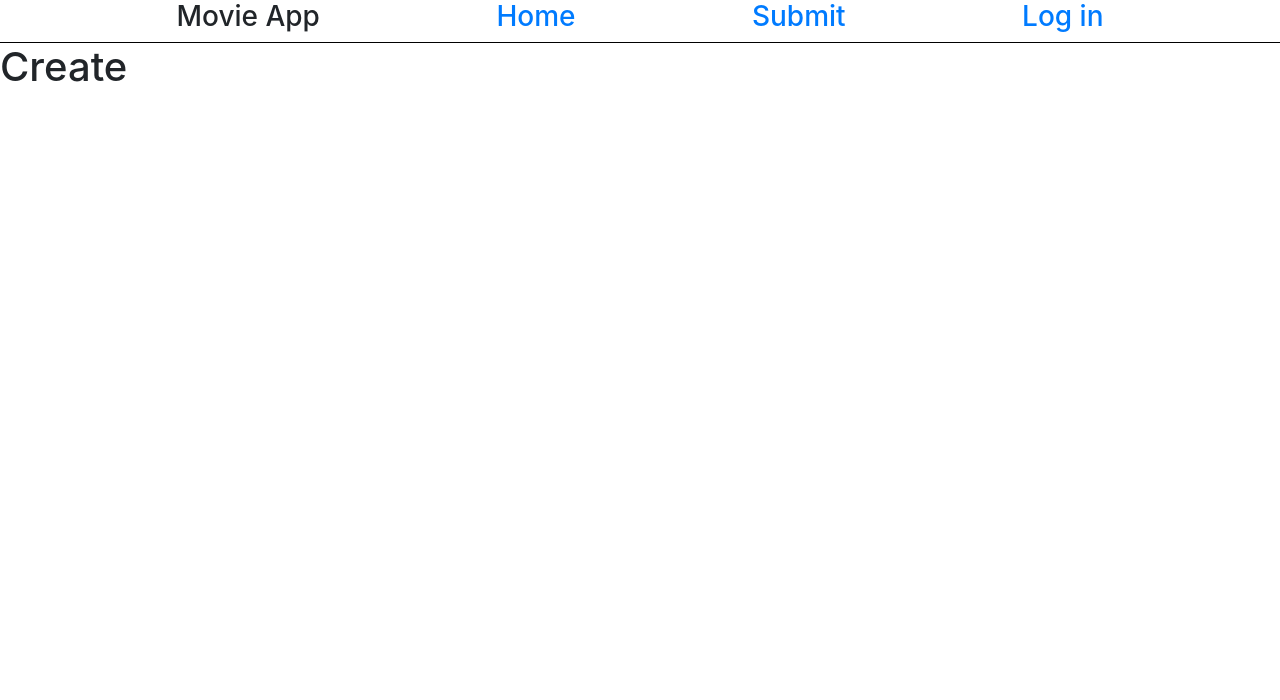
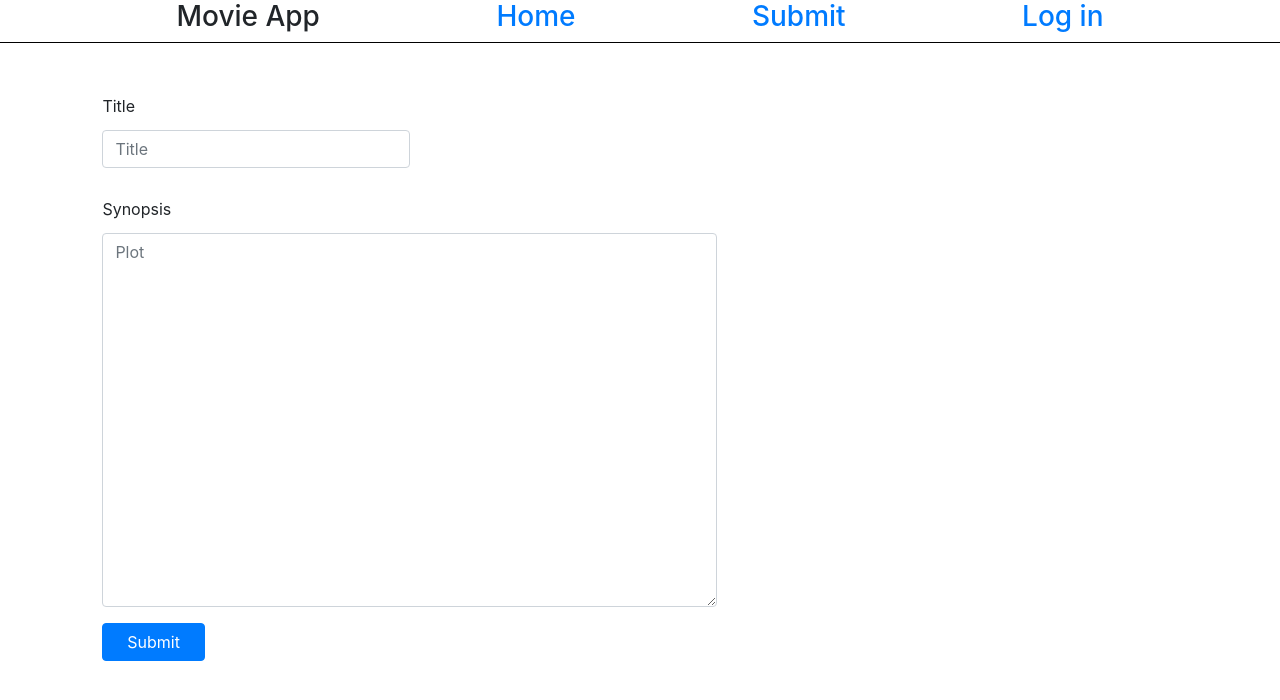
Before and after one commit to ryansmane/project-3-frontend, a React (Create React App) app in the folder moviefrontend/: page /new in a window 1280 px wide. Shown: the top 700 px of the page. Built offline with nearby package versions, Linux system fonts and the light colour scheme.

Commit message:
submit form

```diff
--- a/moviefrontend/src/App.css
+++ b/moviefrontend/src/App.css
@@ -13,3 +13,20 @@
   margin: auto;
   width: 24%;
 }
+
+.title-submit {
+  width: 32%;
+  padding-left: 8%;
+  padding-top: 4%;
+}
+
+.synopsis-submit {
+  width: 56%;
+  padding-left: 8%;
+  padding-top: 1%;
+}
+
+.submission-button {
+  margin-left: 8%;
+  width: 8%;
+}
--- a/moviefrontend/src/App.js
+++ b/moviefrontend/src/App.js
@@ -3,7 +3,7 @@ import HeaderContainer from './components/HeaderContainer';
 import Home from './components/Home';
 import Movie from './components/Movie';
 import User from './components/User';
-import Create from './components/Create';
+import Submit from './components/Submit';
 import Login from './components/Login';
 import { Route, Link, Switch } from 'react-router-dom';
 import 'bootstrap/dist/css/bootstrap.min.css';
@@ -18,7 +18,7 @@ const App = () => {
          <main>
             <Switch>
                <Route exact path='/' component={Home} />
-               <Route exact path='/new' component={Create} />
+               <Route exact path='/new' component={Submit} />
                <Route exact path='/movie' component={Movie} />
                <Route exact path='/login' component={Login} />
                <User />
--- a/moviefrontend/src/components/Create.js
+++ /dev/null
@@ -1,12 +0,0 @@
-import React from 'react'
-
-const Create = (props) => {
-    return (
-        <div>
-            <h1>Create</h1>
-
-        </div>
-    )
-}
-
-export default Create;
--- a/moviefrontend/src/components/HeaderContainer.js
+++ b/moviefrontend/src/components/HeaderContainer.js
@@ -9,6 +9,7 @@ const HeaderContainer = props => {
                <Link to='/'><h3>Home</h3></Link>
                <Link to='/new'><h3>Submit</h3></Link>
                <Link to='/login'><h3>Log in</h3></Link>
+               {props.isLogged && <h3>Signed in as:</h3>}
          </nav>
       </div>
    );
--- a/moviefrontend/src/components/Login.js
+++ b/moviefrontend/src/components/Login.js
@@ -5,18 +5,23 @@ import Form from 'react-bootstrap/Form';
 import { useState, useEffect } from 'react';
 
 const Login = props => {
+
   const [credentials, setCredentials] = useState({});
   const [email, setEmail] = useState('');
   const [password, setPassword] = useState('');
 
+  //redundancy needed to ensure credentials aren't empty
   useEffect(() => {
     const info = { email, password };
     setCredentials(info);
   }, [password]);
 
-  const getInfo = () => {
+  const getInfoAndValidate = () => {
     const info = { email, password };
     setCredentials(info);
+
+    //needs validation
+
   };
 
   return (
@@ -41,7 +46,8 @@ const Login = props => {
         <Button
           onClick={evt => {
             evt.preventDefault();
-            getInfo();
+            getInfoAndValidate();
+
             console.log(credentials);
           }}
           variant="primary"
--- /dev/null
+++ b/moviefrontend/src/components/Submit.js
@@ -0,0 +1,63 @@
+import React from 'react';
+import Button from 'react-bootstrap/Button';
+import Form from 'react-bootstrap/Form';
+import { useState, useEffect } from 'react';
+const axios = require('axios');
+const url = '';
+
+const Create = props => {
+    const [title, setTitle] = useState('')
+    const [plot, setPlot] = useState('')
+
+    const postMovie = () => {
+        const newMovie = {
+            title, plot
+        }
+
+        //axios.post(url, newMovie)...
+
+    }
+
+   return (
+      <div>
+         <Form>
+               <Form.Group onChange={evt => setTitle(evt.target.value)} className='title-submit' controlId='formBasicEmail'>
+               <Form.Label>Title</Form.Label>
+               <Form.Text className='text-muted'></Form.Text>
+               <Form.Control
+                  type='email'
+                  placeholder='Title'
+               />
+            </Form.Group>
+
+            <Form.Group
+               onChange={evt => setPlot(evt.target.value)}
+               className='synopsis-submit'
+               controlId='exampleForm.ControlTextarea1'
+            >
+               <Form.Label>Synopsis</Form.Label>
+               <Form.Text className='text-muted'></Form.Text>
+               <Form.Control
+                  placeholder='Plot'
+                  as='textarea'
+                  rows='15'
+               />
+            </Form.Group>
+
+            <Button
+               onclick={(evt) => {
+                   evt.preventDefault();
+                   postMovie()
+               }}
+               className='submission-button'
+               variant='primary'
+               type='submit'
+            >
+               Submit
+            </Button>
+         </Form>
+      </div>
+   );
+};
+
+export default Create;
```
